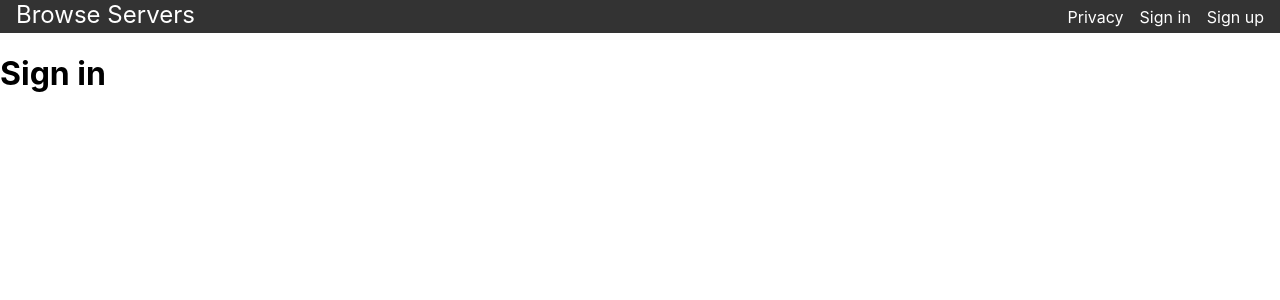
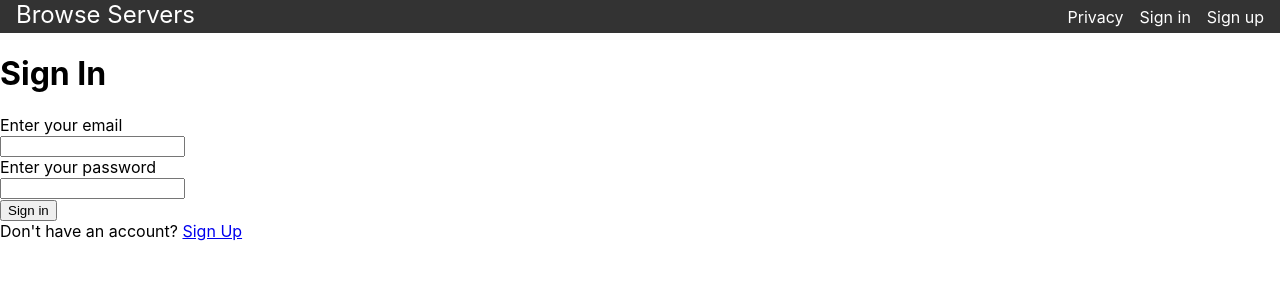
Before and after one commit to Ben-JClark/minecraftbuilds, a React (Create React App) app in the folder client/minecraftbuilds/: page /sign-in in a window 1280 px wide. Shown: the top 300 px of the page. Built offline with nearby package versions, Linux system fonts and the light colour scheme.

Commit message:
Implemented client sin in UI
Sign in UI on the client side has been added. Also implemented links between sign in and sign up

```diff
--- a/client/minecraftbuilds/src/components/SignIn.tsx
+++ b/client/minecraftbuilds/src/components/SignIn.tsx
@@ -1,7 +1,75 @@
+import { FormEvent, useState } from "react";
+import PasswordInput from "./form_comps/PasswordInput";
+import EmailInput from "./form_comps/EmailInput";
+import axios from "axios";
+import { Link } from "react-router-dom";
+
+// Imports related to parsing the server response
+import type { ServerResponse, ServerMessage } from "../ServerUtils";
+import { parseServerMessage } from "../ServerUtils";
+
+type SignInData = {
+  email: string;
+  password: string;
+};
+
 function SignIn() {
+  const [formData, setFormData] = useState<SignInData>({
+    email: "",
+    password: "",
+  });
+
+  const [serverMessage, setServerMessage] = useState<ServerMessage | undefined>(undefined);
+
+  function handleChange(formFeild: string, value: string) {
+    setFormData((prevFormData) => ({
+      ...prevFormData,
+      [formFeild]: value,
+    }));
+  }
+
+  async function handleSubmit(e: FormEvent<HTMLFormElement>) {
+    e.preventDefault();
+    try {
+      const postResponse = await axios.post("http://localhost:5000/auth/signin", formData, {
+        headers: {
+          "Content-Type": "application/json",
+        },
+      });
+      const response: ServerResponse = postResponse.data;
+      setServerMessage(parseServerMessage(response));
+    } catch (error: any) {
+      setServerMessage(parseServerMessage(error?.response?.data));
+    }
+  }
+
   return (
     <>
-      <h1>Sign in</h1>
+      <div className="options">
+        <h1>Sign In</h1>
+      </div>
+      <div className="content">
+        <form onSubmit={handleSubmit}>
+          <EmailInput
+            label="Enter your email"
+            feild="email"
+            max={254}
+            required={true}
+            onChange={handleChange}
+            error={serverMessage?.invalidFeild === "email" ? serverMessage.errorMessage : null}
+          />
+          <PasswordInput
+            label="Enter your password"
+            feild="password"
+            onChange={handleChange}
+            error={serverMessage?.invalidFeild === "password" ? serverMessage.errorMessage : null}
+          />
+
+          <button type="submit">Sign in</button>
+        </form>
+        {`Don't have an account? `}
+        <Link to={`/sign-up`}>Sign Up</Link>
+      </div>
     </>
   );
 }
--- a/client/minecraftbuilds/src/components/SignUp.tsx
+++ b/client/minecraftbuilds/src/components/SignUp.tsx
@@ -3,6 +3,7 @@ import PasswordInput from "./form_comps/PasswordInput";
 import TextInput from "./form_comps/TextInput";
 import EmailInput from "./form_comps/EmailInput";
 import axios from "axios";
+import { Link } from "react-router-dom";
 
 // Imports related to parsing the server response
 import type { ServerResponse, ServerMessage } from "../ServerUtils";
@@ -102,6 +103,8 @@ function SignUp() {
 
           <button type="submit">Sign up</button>
         </form>
+        {`Already have an account? `}
+        <Link to={`/sign-in`}>Sign In</Link>
       </div>
     </>
   );
```
